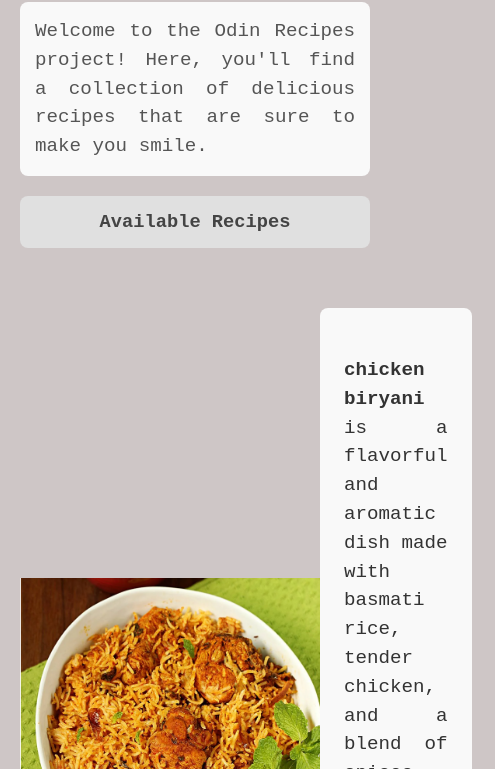
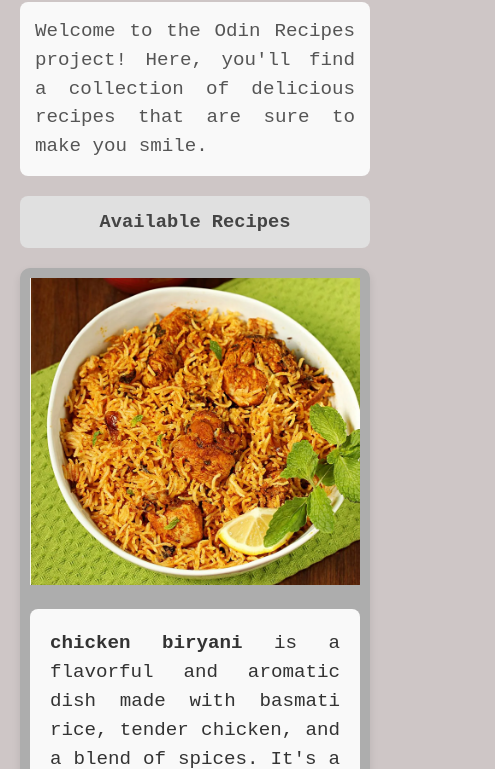
Before and after one commit to Kv-Ramana01/odin-recipes, a plain HTML site: page index.html in a window 390 px wide. Shown: the part 75-844 px from the top of the page, 495 px wide, since content can reach past the window. Drawn offline with Linux system fonts and the light colour scheme.

Commit message:
improved responsive design for the main page in mobile devices -> used flexbox for better layout -> used @media queries for mobile-specific styles ->added card for better content organization

```diff
--- a/styleindex.css
+++ b/styleindex.css
@@ -1,24 +1,24 @@
-*{
+* {
     box-sizing: border-box;
     margin: 0;
     padding: 0;
 }
 
 
-body{
+body {
     background-color: #cec6c6;
     font-family: Arial, sans-serif;
     margin: 0;
     padding: 20px;
 }
 
-h1{
+h1 {
     text-align: center;
     color: #333;
     font-family: Arial, sans-serif;
 }
 
-p{
+p {
     font-size: 1.2em;
     text-align: justify;
     margin: 20px auto;
@@ -31,7 +31,7 @@ p{
     border-radius: 8px;
 }
 
-h3{
+h3 {
     color: #444;
     font-family: 'Courier New', Courier, monospace;
     max-width: 800px;
@@ -44,7 +44,7 @@ h3{
 
 }
 
-ul{
+ul {
     max-width: 800px;
     margin: 20px auto;
     list-style-type: disc;
@@ -52,33 +52,40 @@ ul{
     font-family: 'Courier New', Courier, monospace;
 }
 
-img{
-    width: 300px;
-    height: 300px;
-    display: inline-block;
+img {
+    width: 80%;
+    height: auto;
+    max-width: 320px;
+    min-width: 200px;
+    min-height: 200px;
+    margin: 0 auto;
     transition: transform 0.3s ease;
 }
 
-img:hover{
+img:hover {
     transform: scale(1.05);
     border-radius: 16px;
 }
 
-.in{
+.in {
     max-width: 800px;
     margin: 20px auto;
 }
 
-.item{
+.item {
     display: flex;
     flex-direction: row;
+    box-shadow: 0 4px 8px rgba(0, 0, 0, 0.1);
+    border-radius: 10px;
+    background-color: rgb(173, 173, 173);
+    padding: 10px;
     justify-content: space-around;
     align-items: center;
     margin: 20px auto;
 }
 
 
-.rname{
+.rname {
     text-align: center;
     font-family: 'Courier New', Courier, monospace;
     color: #333;
@@ -87,7 +94,7 @@ img:hover{
     max-width: 270px;
 }
 
-.item .desc{
+.item .desc {
     font-size: 1.2em;
     line-height: 1.5;
     max-width: 400px;
@@ -97,3 +104,20 @@ img:hover{
     font-family: 'Courier New', Courier, monospace;
     color: #333;
 }
+
+@media (max-width: 768px) {
+    .item {
+        flex-direction: column;
+        text-align: center;
+    }
+
+    img {
+        width: 100%;
+        max-width: 100%;
+    }
+
+    .item .desc {
+        padding: 20px;
+        margin: 20px auto;
+    }
+}
```
